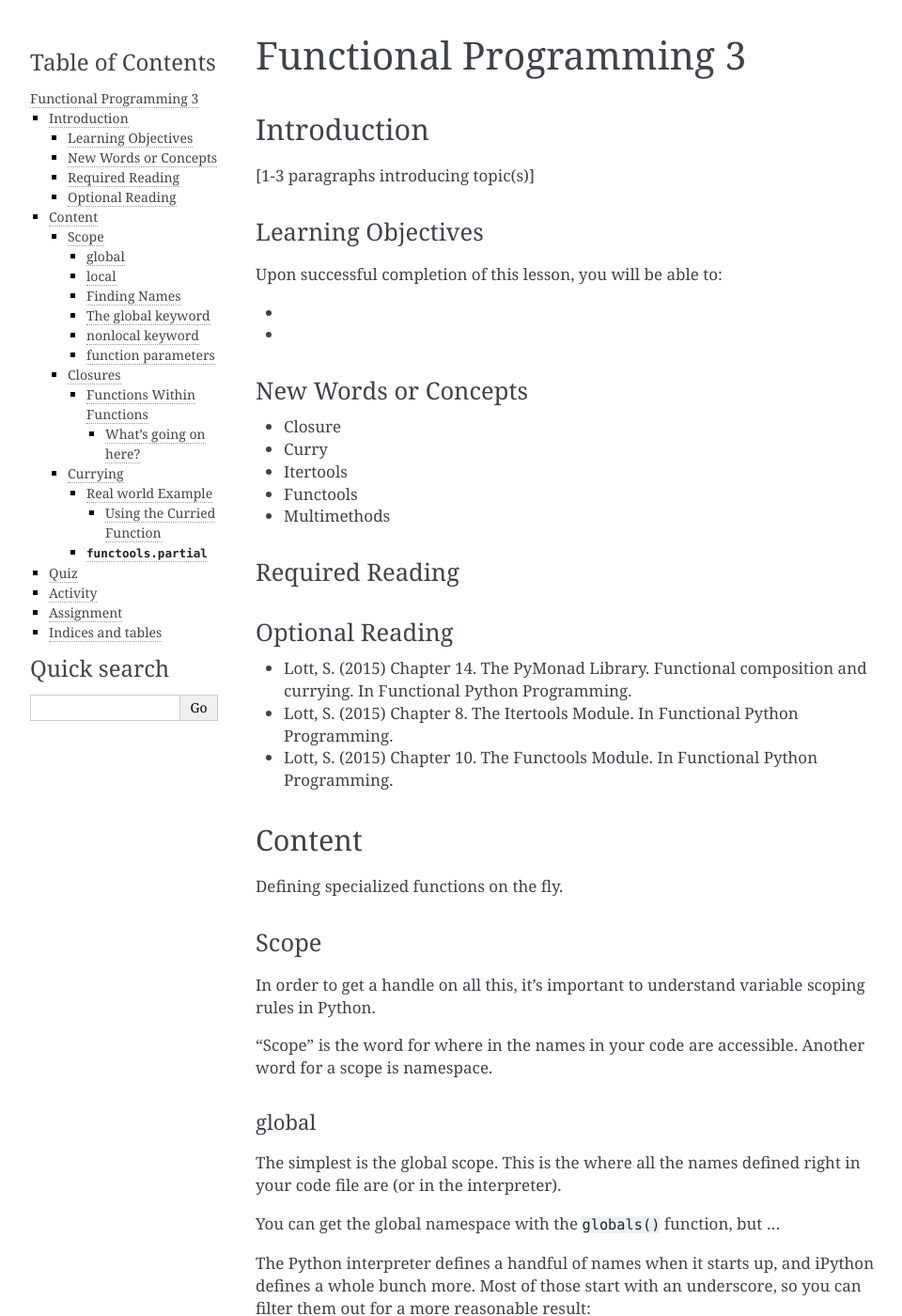
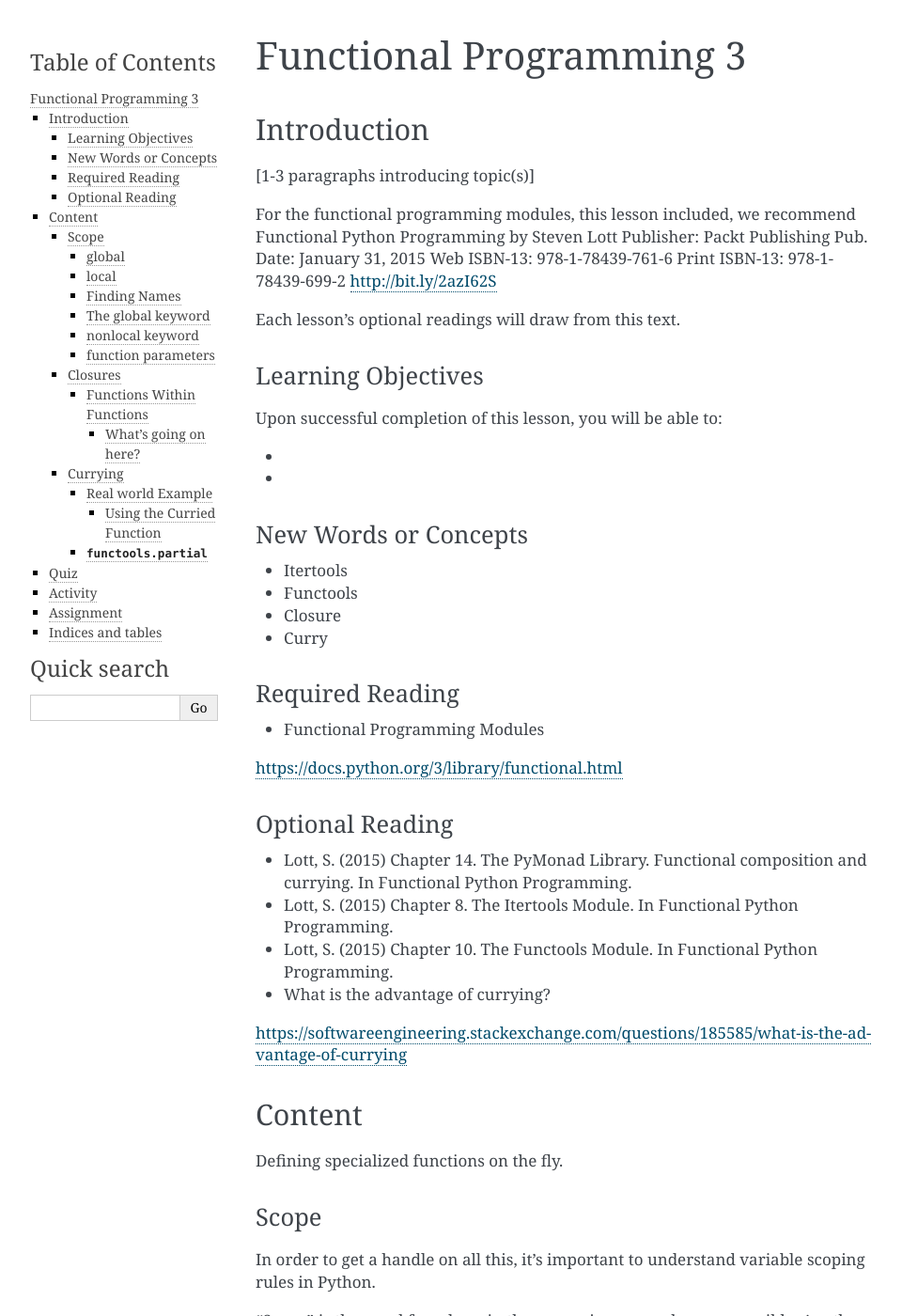
Before and after one commit to rriehle/FP3, a Sphinx documentation site: the page built from source/index.rst, in a window 1280 px wide and 1400 px high. Shown: the whole window at 94% size, without its empty margins (148-1108 px from the left). Built offline with Sphinx 7.4.7, drawn with Linux system fonts in a browser that asks for light colours.

Commit message:
Toc, reordering of topics, readings

```diff
--- a/source/conf.py
+++ b/source/conf.py
@@ -110,7 +110,7 @@ html_theme = 'alabaster'
 # documentation.
 #
 html_theme_options = {
-    'fixed_sidebar': True,
+    'fixed_sidebar': False,
 }
 
 # Add any paths that contain custom static files (such as style sheets) here,
--- a/source/index.rst
+++ b/source/index.rst
@@ -18,6 +18,14 @@ Introduction
 
 [1-3 paragraphs introducing topic(s)]
 
+For the functional programming modules, this lesson included, we recommend Functional Python Programming by Steven Lott
+Publisher: Packt Publishing
+Pub. Date: January 31, 2015
+Web ISBN-13: 978-1-78439-761-6
+Print ISBN-13: 978-1-78439-699-2
+http://bit.ly/2azI62S
+
+Each lesson's optional readings will draw from this text.
 
 Learning Objectives
 ===================
@@ -31,16 +39,17 @@ Upon successful completion of this lesson, you will be able to:
 New Words or Concepts
 =====================
 
+* Itertools
+* Functools
 * Closure
 * Curry
-* Itertools
-* Functools
-* Multimethods
 
 
 Required Reading
 ================
 
+* Functional Programming Modules
+https://docs.python.org/3/library/functional.html
 
 
 Optional Reading
@@ -50,6 +59,8 @@ Optional Reading
 * Lott, S. (2015) Chapter 8. The Itertools Module. In Functional Python Programming.
 * Lott, S. (2015) Chapter 10. The Functools Module. In Functional Python Programming.
 
+*  What is the advantage of currying?
+https://softwareengineering.stackexchange.com/questions/185585/what-is-the-advantage-of-currying
 
 
 
```
